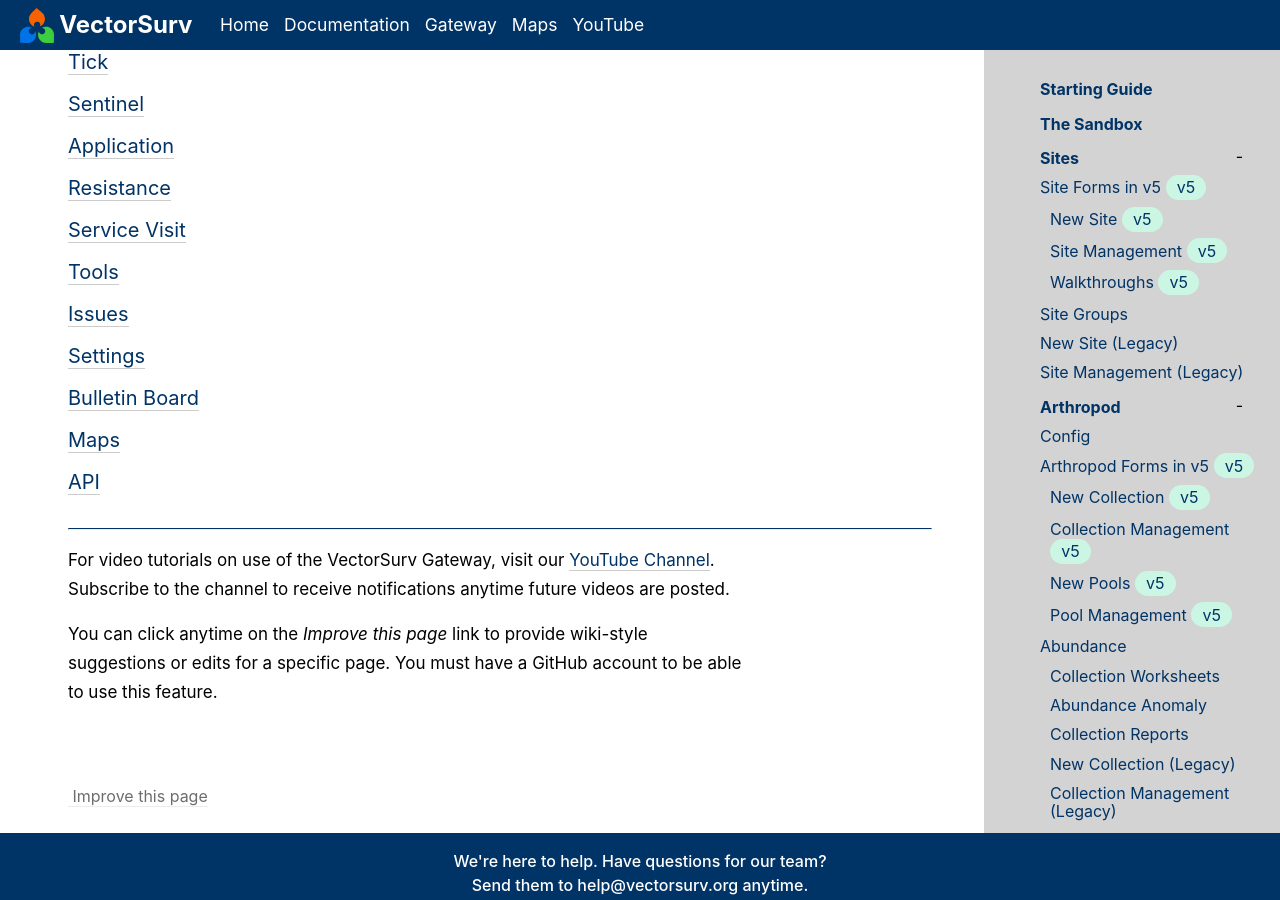
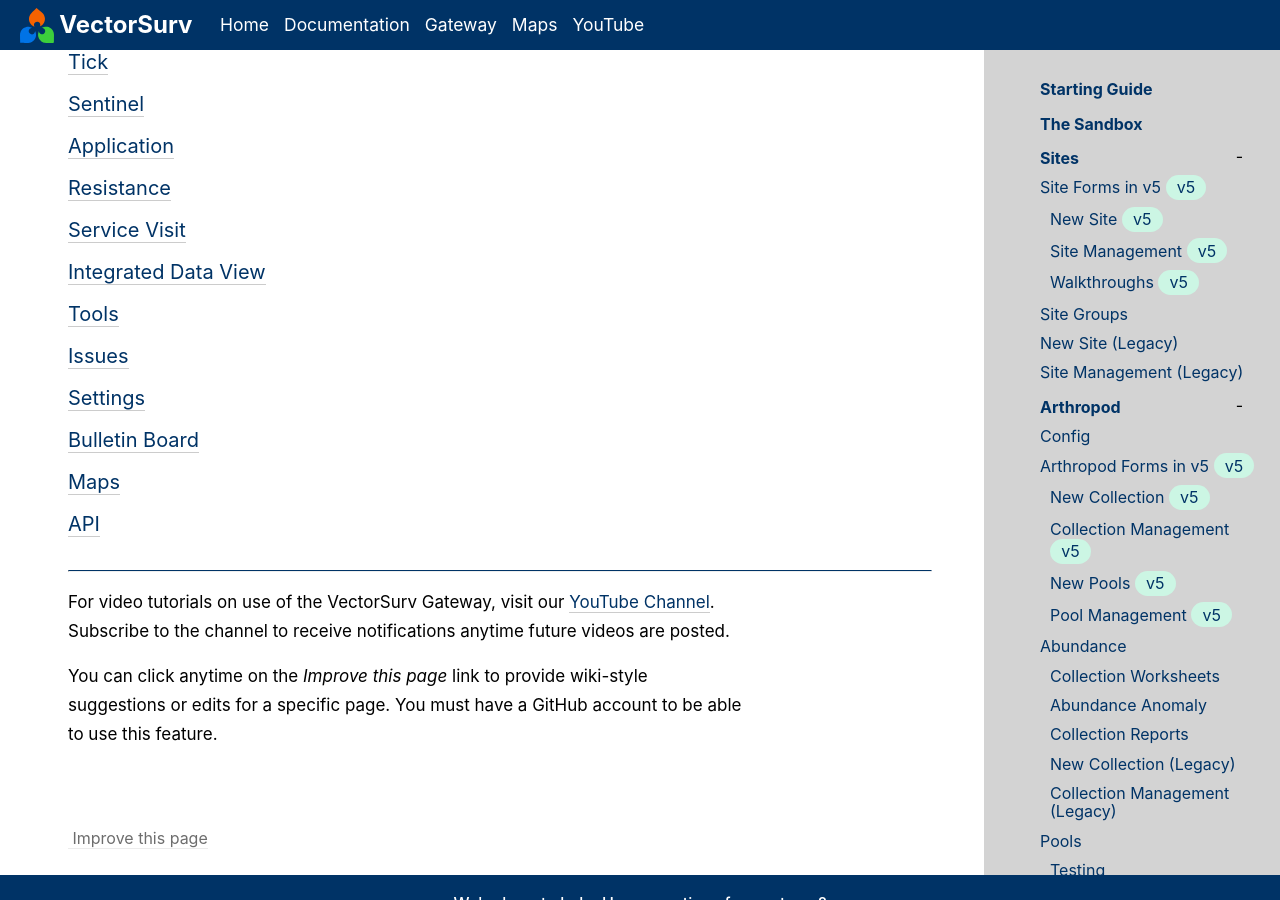
Before and after one commit to tlvaldepena/vectorsurv.org, a Jekyll site: the page built from _docs/index.md, in a window 1280 px wide and 900 px high, scrolled down 414 px. Built offline with Jekyll 4.4.1, drawn with Linux system fonts in a browser that asks for light colours.

Commit message:
add IDV to Table of Contents

```diff
--- a/_docs/index.md
+++ b/_docs/index.md
@@ -36,6 +36,9 @@
             <a class="linkclass" href="{{ site.baseurl }}/docs/service-visit/service-visit-menu/">Service Visit</a>
         </li>
          <li>
+            <a class="linkclass" href="{{ site.baseurl }}/docs/integrated-data-view/integrated-data-view/">Integrated Data View</a>
+        </li>
+         <li>
             <a class="linkclass" href="{{ site.baseurl }}/docs/tools/tools-menu/">Tools</a>
         </li>
         <li>
```
